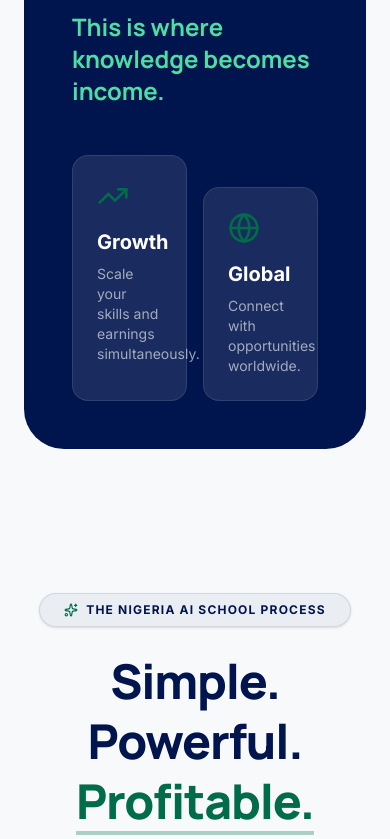
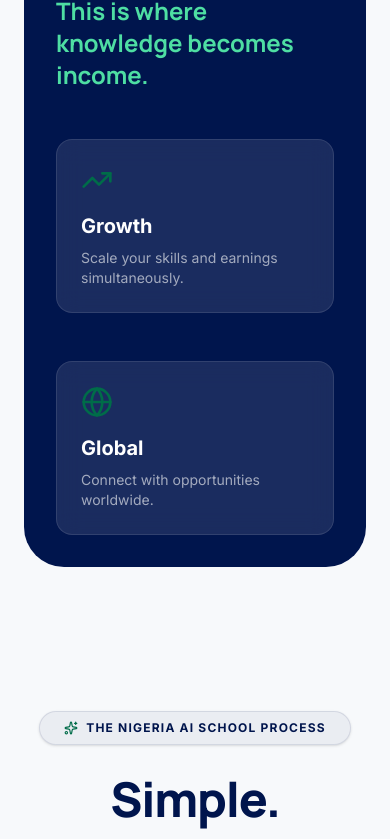
Before and after one commit to kezieodike-dotcom/Nigeria-AI-School, a React (Vite) app: page / in a window 390 px wide. Shown: the part 1803-2642 px from the top of the page. Built offline with nearby package versions, Linux system fonts and the light colour scheme.

Commit message:
style: fix mobile responsiveness and layout overlap

```diff
--- a/src/components/Layout.tsx
+++ b/src/components/Layout.tsx
@@ -19,7 +19,7 @@ export default function Layout({ children }: LayoutProps) {
   ];
 
   return (
-    <div className="min-h-screen flex flex-col">
+    <div className="min-h-screen flex flex-col overflow-x-hidden">
       <header className="sticky top-0 z-50 glass-effect border-b border-outline-variant/10">
         <div className="max-w-7xl mx-auto px-6 h-20 flex items-center justify-between">
           <Link to="/" className="flex items-center gap-3 group">
--- a/src/pages/ContactUs.tsx
+++ b/src/pages/ContactUs.tsx
@@ -116,7 +116,7 @@ export default function ContactUs() {
             </div>
 
             <div className="relative">
-               <GlowCard glowColor="orange" className="bg-white p-16 md:p-20 rounded-[4rem] border border-secondary/10 shadow-2xl h-auto relative overflow-hidden">
+               <GlowCard glowColor="orange" className="bg-white p-8 md:p-16 lg:p-20 rounded-[4rem] border border-secondary/10 shadow-2xl h-auto relative overflow-hidden">
                   <div className="absolute top-0 left-0 w-2 h-full bg-secondary" />
 
                   <div className="space-y-12">
--- a/src/pages/Dashboard.tsx
+++ b/src/pages/Dashboard.tsx
@@ -176,7 +176,7 @@ export default function Dashboard() {
           <div className="max-w-2xl bg-white p-12 rounded-[2.5rem] border border-outline-variant/10 shadow-sm space-y-8">
             <h2 className="text-2xl font-headline font-bold text-primary">Account Settings</h2>
             <div className="space-y-6">
-              <div className="grid grid-cols-2 gap-4">
+              <div className="grid grid-cols-1 sm:grid-cols-2 gap-4">
                 <div className="space-y-2">
                   <label className="text-xs font-black uppercase text-on-surface-variant">First Name</label>
                   <input defaultValue="Kolawole" className="w-full px-4 py-3 bg-surface-container-low rounded-xl border-none focus:ring-2 focus:ring-primary/20" />
--- a/src/pages/Home.tsx
+++ b/src/pages/Home.tsx
@@ -68,7 +68,7 @@ export default function Home() {
 
       {/* 🔥 VALUE PROPOSITION SECTION */}
       <section className="max-w-7xl mx-auto px-6 py-12">
-        <div className="bg-primary rounded-[2.5rem] p-12 md:p-20 text-white relative overflow-hidden">
+        <div className="bg-primary rounded-[2.5rem] p-8 md:p-12 lg:p-20 text-white relative overflow-hidden">
           <div className="absolute top-0 right-0 w-64 h-64 bg-secondary/20 rounded-full blur-3xl -translate-y-1/2 translate-x-1/2" />
           <div className="relative z-10 grid md:grid-cols-2 gap-12 items-center">
             <div>
@@ -94,7 +94,7 @@ export default function Home() {
                 This is where knowledge becomes income.
               </p>
             </div>
-            <div className="grid grid-cols-2 gap-4">
+            <div className="grid grid-cols-1 sm:grid-cols-2 gap-4">
               <div className="bg-white/10 backdrop-blur-md p-6 rounded-2xl border border-white/10">
                 <TrendingUp size={32} className="text-secondary mb-4" />
                 <h4 className="font-bold text-xl mb-2">Growth</h4>
@@ -240,7 +240,7 @@ export default function Home() {
         >
           <Link
             to="/courses"
-            className="group relative inline-flex items-center gap-4 bg-primary text-white px-16 py-6 rounded-[2rem] font-black text-2xl shadow-2xl shadow-primary/40 hover:shadow-primary/60 hover:scale-105 active:scale-95 transition-all overflow-hidden"
+            className="group relative inline-flex items-center gap-4 bg-primary text-white px-8 md:px-16 py-4 md:py-6 rounded-[2rem] font-black text-xl md:text-2xl shadow-2xl shadow-primary/40 hover:shadow-primary/60 hover:scale-105 active:scale-95 transition-all overflow-hidden"
           >
             <div className="absolute inset-0 bg-gradient-to-r from-transparent via-white/10 to-transparent -translate-x-full group-hover:translate-x-full transition-transform duration-1000" />
             🚀 Ready to Begin? <ArrowRight size={28} className="group-hover:translate-x-2 transition-transform duration-300" strokeWidth={3} />
@@ -325,7 +325,7 @@ export default function Home() {
 
       {/* 🔗 AFFILIATE / EARNING SYSTEM */}
       <section className="max-w-7xl mx-auto px-6">
-        <div className="bg-secondary rounded-[3rem] p-16 md:p-24 text-white relative overflow-hidden shadow-2xl shadow-secondary/20">
+        <div className="bg-secondary rounded-[3rem] p-8 md:p-16 lg:p-24 text-white relative overflow-hidden shadow-2xl shadow-secondary/20">
           <div className="absolute top-0 right-0 w-96 h-96 bg-white/10 rounded-full blur-[120px] -translate-y-1/2 translate-x-1/2" />
           <div className="absolute bottom-0 left-0 w-96 h-96 bg-black/10 rounded-full blur-[120px] translate-y-1/2 -translate-x-1/2" />
 
@@ -462,7 +462,7 @@ export default function Home() {
 
       {/* 🚀 FINAL CTA SECTION */}
       <section className="max-w-7xl mx-auto px-6">
-        <div className="bg-primary rounded-[3rem] p-12 md:p-24 text-center relative overflow-hidden">
+        <div className="bg-primary rounded-[3rem] p-8 md:p-12 lg:p-24 text-center relative overflow-hidden">
           <div className="absolute inset-0 opacity-10 pointer-events-none">
             <div className="absolute inset-0 bg-[radial-gradient(circle_at_center,_var(--tw-gradient-stops))] from-white via-transparent to-transparent" />
           </div>
--- a/src/pages/Signup.tsx
+++ b/src/pages/Signup.tsx
@@ -63,7 +63,7 @@ export default function Signup() {
           </div>
 
           <div className="space-y-4">
-            <div className="flex gap-4">
+            <div className="flex flex-col sm:flex-row gap-4">
               <div className="relative w-full">
                 <User className="absolute left-4 top-1/2 -translate-y-1/2 text-on-surface-variant" size={20} />
                 <input
```
